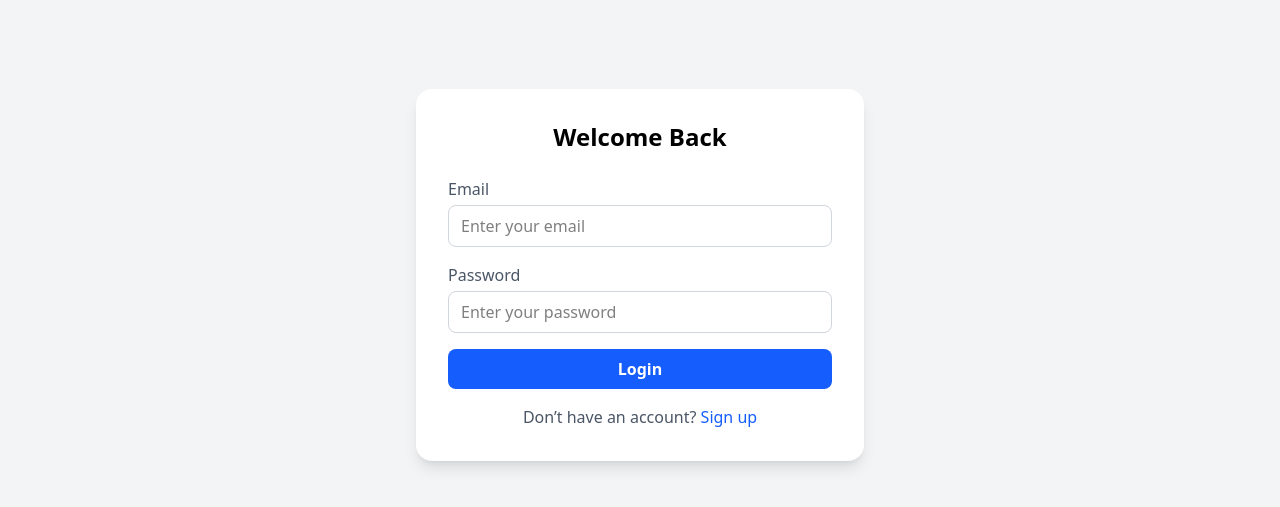
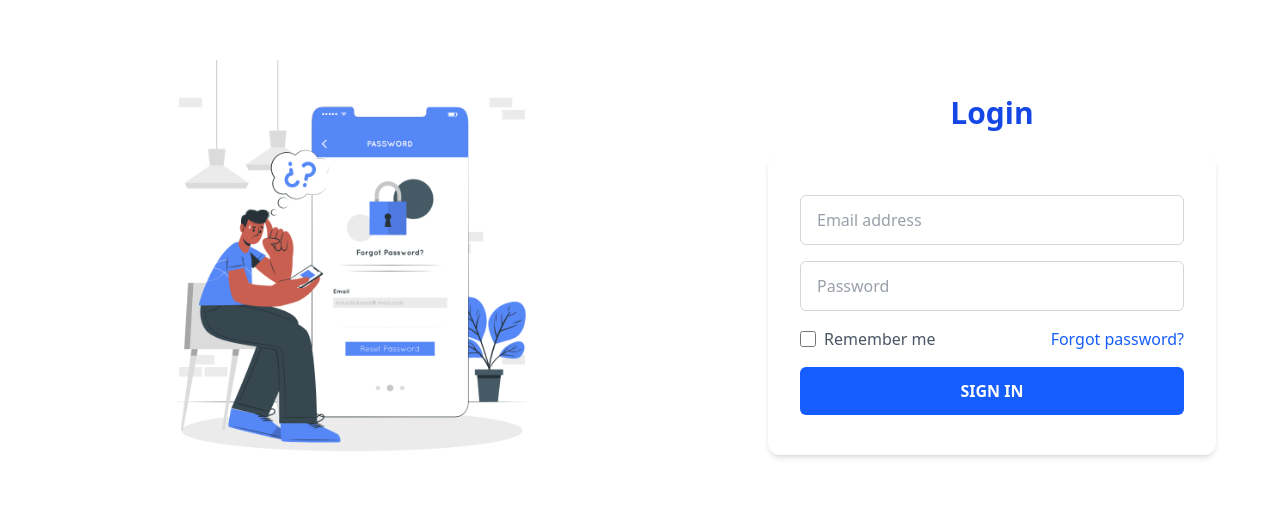
Before and after one commit to ManjotVinayak/Final_Project, a React (Vite) app in the folder Frontened/: page /login in a window 1280 px wide. Shown: the part 125-632 px from the top of the page. Built offline with nearby package versions, Linux system fonts and the light colour scheme.

Commit message:
login css add

```diff
--- a/Frontened/package.json
+++ b/Frontened/package.json
@@ -14,6 +14,7 @@
     "axios": "^1.12.2",
     "clsx": "^2.1.1",
     "lucide-react": "^0.545.0",
+    "mdb-react-ui-kit": "^9.0.0",
     "react": "^19.1.1",
     "react-dom": "^19.1.1",
     "react-icons": "^5.5.0",
--- a/Frontened/src/components/Navbar.jsx
+++ b/Frontened/src/components/Navbar.jsx
@@ -4,10 +4,10 @@ import { Link } from 'react-router-dom';
 const Navbar = () => {
   return (
     <nav className="bg-white shadow-md fixed w-full top-0 left-0 z-50">
-      <div className="max-w-7xl mx-auto px-6 py-3 flex justify-between items-center">
+      <div className="max-w-8xl mx-auto px-6 py-3 flex justify-between items-center">
         {/* Logo / Brand */}
         <h1 className="text-2xl font-bold text-blue-600 hover:text-blue-700 cursor-pointer transition duration-300">
-          MyWebsite
+          CI/CD Pipeline Monitor
         </h1>
 
         {/* Buttons */}
--- a/Frontened/src/pages/Home.jsx
+++ b/Frontened/src/pages/Home.jsx
@@ -85,7 +85,13 @@ export default function Home() {
       </div>
 
       {/* Welcome Line */}
-      <div className="text-center mt-10">
+      <div
+        className="text-center mt-10"
+        style={{
+          backgroundImage:
+            'linear-gradient(90deg, oklch(39.8% 0.07 227.392 / 0.12) 0%, oklch(39.8% 0.07 227.392 / 0.08) 60%, transparent 100%)'
+        }}
+      >
         <h1 className="text-3xl font-bold bg-gradient-to-r from-indigo-500 via-purple-500 to-pink-500 bg-clip-text text-transparent animate-pulse">
           Welcome to Our CI/CD Pipeline Product
         </h1>
@@ -132,7 +138,12 @@ export default function Home() {
       </div>
 
       {/* Footer */}
-      <footer className="bg-indigo-600 text-white text-center py-4 mt-8 rounded-t-2xl">
+      <footer
+        className="text-white text-center py-4 mt-8 rounded-t-2xl"
+        style={{
+          background: 'linear-gradient(90deg, oklch(39.8% 0.07 227.392), #4f46e5)'
+        }}
+      >
         <p>
           © {new Date().getFullYear()} CI/CD Pipeline Product — All Rights
           Reserved
--- a/Frontened/src/pages/Login.jsx
+++ b/Frontened/src/pages/Login.jsx
@@ -1,12 +1,14 @@
-import React, { useState, useEffect } from 'react';
-import { Link, useNavigate } from 'react-router-dom';
-import { useDispatch, useSelector } from 'react-redux';
-import { loginStart, loginSuccess, loginFailure, clearError } from '../redux/authSlice';
-import API from '../api/api';
+import React, { useState, useEffect } from "react";
+import { Link, useNavigate } from "react-router-dom";
+import { useDispatch, useSelector } from "react-redux";
+import { loginStart, loginSuccess, loginFailure, clearError } from "../redux/authSlice";
+import API from "../api/api";
+import loginImg from "../login.png";
 
 const Login = () => {
-  const [email, setEmail] = useState('');
-  const [password, setPassword] = useState('');
+  const [email, setEmail] = useState("");
+  const [password, setPassword] = useState("");
+
   const { loading, error } = useSelector((state) => state.auth);
   const dispatch = useDispatch();
   const navigate = useNavigate();
@@ -18,62 +20,84 @@ const Login = () => {
   const handleSubmit = async (e) => {
     e.preventDefault();
     dispatch(loginStart());
+
     try {
-      const res = await API.post('/auth/login', { email, password });
+      const res = await API.post("/auth/login", { email, password });
       dispatch(loginSuccess(res.data.user));
-      navigate('/dashboard');
+      navigate("/dashboard");
     } catch (err) {
-      dispatch(loginFailure(err.response?.data?.message || 'Login failed'));
+      dispatch(loginFailure(err.response?.data?.message || "Login failed"));
     }
   };
 
   return (
-    <div className="flex justify-center items-center min-h-screen bg-gray-100">
-      <div className="bg-white shadow-lg rounded-2xl p-8 w-full max-w-md">
-        <h2 className="text-2xl font-semibold text-center mb-6">Welcome Back</h2>
+    <div className="min-h-screen flex items-center justify-center bg-white px-4">
+      <div className="flex w-full max-w-6xl items-center justify-between">
 
-        <form onSubmit={handleSubmit} className="space-y-4">
-          <div>
-            <label className="block text-gray-600 mb-1">Email</label>
+       <div className="w-1/2 flex justify-center">
+          <img
+            src={loginImg}
+            alt="Login Illustration"
+            className="w-[430px] h-[430px] object-contain"
+          />
+        </div>
+
+        {/* RIGHT SIDE LOGIN FORM */}
+        <div className="w-1/2 max-w-md">
+
+          {/* TITLE */}
+          <h1 className="text-3xl font-semibold text-blue-700 mb-6 text-center">
+            Login
+          </h1>
+
+          <form
+            onSubmit={handleSubmit}
+            className="bg-white px-8 py-10 rounded-xl shadow-md"
+          >
+            {/* Email */}
             <input
               type="email"
-              placeholder="Enter your email"
+              placeholder="Email address"
               value={email}
               onChange={(e) => setEmail(e.target.value)}
               required
-              className="w-full border border-gray-300 rounded-lg px-3 py-2 focus:ring focus:ring-blue-200"
+              className="w-full border border-gray-300 rounded-md px-4 py-3 mb-4 text-gray-700 focus:ring focus:ring-blue-200"
             />
-          </div>
 
-          <div>
-            <label className="block text-gray-600 mb-1">Password</label>
+            {/* Password */}
             <input
               type="password"
-              placeholder="Enter your password"
+              placeholder="Password"
               value={password}
               onChange={(e) => setPassword(e.target.value)}
               required
-              className="w-full border border-gray-300 rounded-lg px-3 py-2 focus:ring focus:ring-blue-200"
+              className="w-full border border-gray-300 rounded-md px-4 py-3 mb-4 text-gray-700 focus:ring focus:ring-blue-200"
             />
-          </div>
 
-          <button
-            type="submit"
-            disabled={loading}
-            className="w-full bg-blue-600 text-white font-semibold py-2 rounded-lg hover:bg-blue-700 transition"
-          >
-            {loading ? 'Logging in...' : 'Login'}
-          </button>
-        </form>
+            {/* Remember me & Forgot password */}
+            <div className="flex items-center justify-between mb-4">
+              <label className="flex items-center space-x-2 cursor-pointer">
+                <input type="checkbox" className="w-4 h-4 accent-blue-600" />
+                <span className="text-gray-600">Remember me</span>
+              </label>
 
-        {error && <p className="text-red-500 text-center mt-3">{error}</p>}
+              <Link to="/forgot-password" className="text-blue-600 hover:underline">
+                Forgot password?
+              </Link>
+            </div>
 
-        <p className="text-center text-gray-600 mt-4">
-          Don’t have an account?{' '}
-          <Link to="/signup" className="text-blue-600 hover:underline">
-            Sign up
-          </Link>
-        </p>
+            {/* Login Button */}
+            <button
+              type="submit"
+              disabled={loading}
+              className="w-full bg-blue-600 text-white py-3 rounded-md font-semibold hover:bg-blue-700 transition"
+            >
+              {loading ? "Signing in..." : "SIGN IN"}
+            </button>
+
+
+          </form>
+        </div>
       </div>
     </div>
   );
```
Also changed, not shown: Frontened/src/login.png (added), 1 other file (tests, documents, lock files or other folders).
